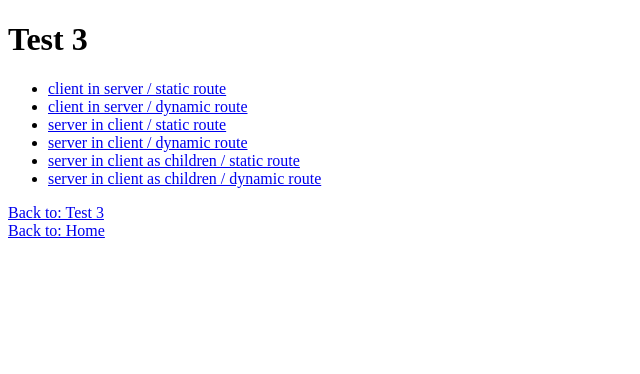
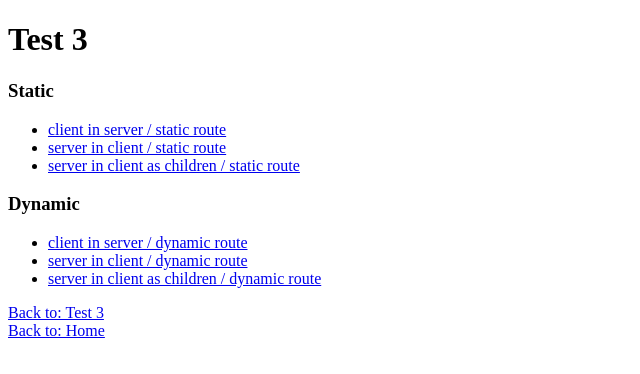
Before and after one commit to peterlidee/dive-in-next-13-tests, a Next.js app: page /test3 in a window 1280 px wide. Shown: the top 374 px of the page, without its empty margins (0-640 px from the left). Built offline with nearby package versions, Linux system fonts and the light colour scheme.

Commit message:
Updated and ordered links

```diff
--- a/app/test3/page.js
+++ b/app/test3/page.js
@@ -4,15 +4,11 @@ export default function Test3() {
   return (
     <div>
       <h1>Test 3</h1>
+      <h3>Static</h3>
       <ul>
         <li>
           <Link href='test3/static/clientInServer'>
             client in server / static route
-          </Link>
-        </li>
-        <li>
-          <Link href='test3/dynamic/clientInServer'>
-            client in server / dynamic route
           </Link>
         </li>
         <li>
@@ -21,17 +17,25 @@ export default function Test3() {
           </Link>
         </li>
         <li>
+          <Link href='test3/static/serverInClientAsChildren'>
+            server in client as children / static route
+          </Link>
+        </li>
+      </ul>
+      <h3>Dynamic</h3>
+      <ul>
+        <li>
+          <Link href='test3/dynamic/clientInServer'>
+            client in server / dynamic route
+          </Link>
+        </li>
+        <li>
           <Link href='test3/dynamic/serverInClient'>
             server in client / dynamic route
           </Link>
         </li>
         <li>
-          <Link href='test3/static/serverInClientAsChildren'>
-            server in client as children / static route
-          </Link>
-        </li>
-        <li>
-          <Link href='test3/dynamic/serverinclientaschildren'>
+          <Link href='test3/dynamic/serverInClientAsChildren'>
             server in client as children / dynamic route
           </Link>
         </li>
```
